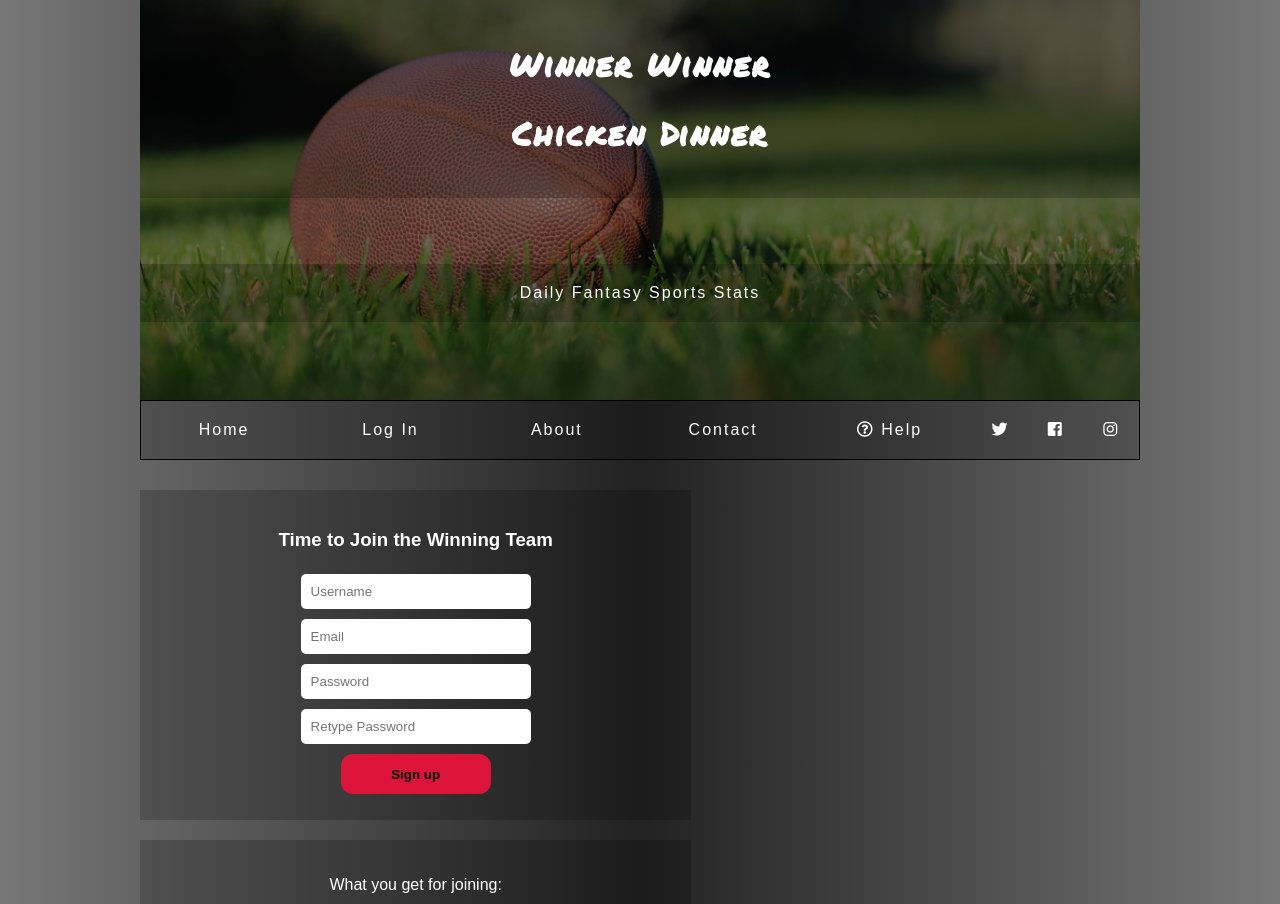
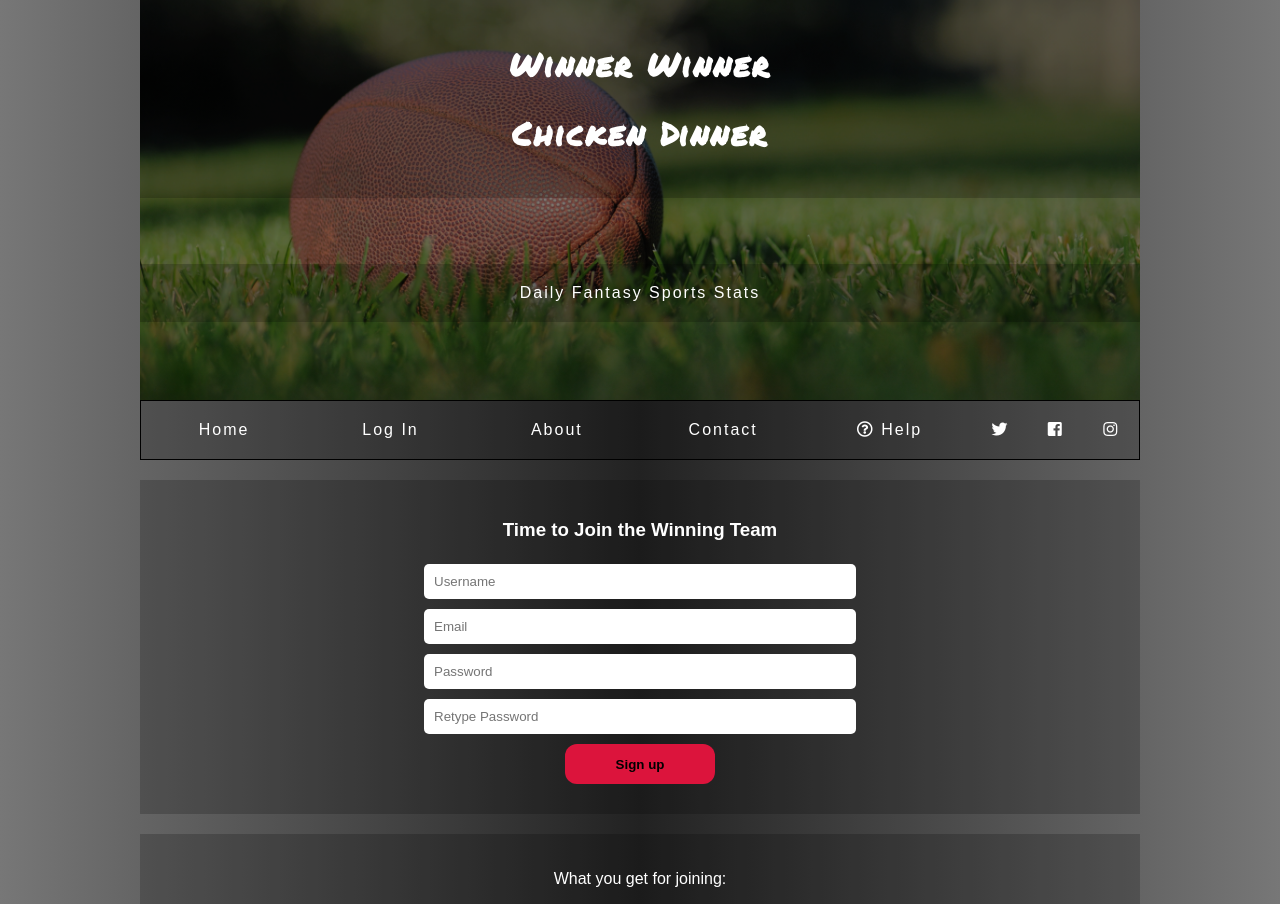
Before and after one commit to maxemileffort/wwcd-fullstack-capstone-react, a React (Create React App) app: page /user/create in a window 1280 px wide. Shown: the top 904 px of the page. Built offline with nearby package versions, Linux system fonts and the light colour scheme.

Commit message:
fixed some styling issues

```diff
--- a/src/components/content/admin.js
+++ b/src/components/content/admin.js
@@ -1,4 +1,4 @@
-import React from 'react'
+import React, { Fragment } from 'react'
 import { Link, Redirect } from "react-router-dom";
 
 export default function Admin(props){
@@ -12,9 +12,9 @@ export default function Admin(props){
         return <Redirect to="/dashboard" />
     } else if (props.appState.user.accountType === "Admin"){
         return (
-            <div>
+            <Fragment>
                 <h2>Admin Page</h2>
-                <main className="main--unflex">
+                <section>
                     <form action="#" method="post" id="db-update"
                         onSubmit={event=>{
                             event.preventDefault();
@@ -24,7 +24,7 @@ export default function Admin(props){
                             props.sendSalariesToDb(formData)
                         }}>
                         <p>Download <a className="link-no-box" href="https://www.draftkings.com/lineup/upload" target="_blank" rel="noopener noreferrer">Salaries</a></p>
-                        <section>
+                    <section>
                             <div className="file-chooser">
                                 <h4>Upload Salaries Here</h4>
                                 <input ref={file} type="file" name="salaries" id="salaries-file" accept=".csv"/>
@@ -39,8 +39,8 @@ export default function Admin(props){
                     </form>
                 <div className="results"></div>
                 <Link to="/dashboard">Dashboard</Link>
-                </main>
-            </div>
+                </section>
+            </Fragment>
             )
     } else {
        return <Redirect to="/" />
--- a/src/components/content/content.js
+++ b/src/components/content/content.js
@@ -13,7 +13,7 @@ import Contact from './contact'
 export default function Content(_props){
     console.log(_props)
     return(
-        <main>
+        <main className="main--unflex">
             <Route exact path='/' render={(props)=><LandingPage routerProps={props}/>} />
             <Route exact path='/about' component={About} />
             <Route exact path='/account' render={(props)=><Account routerProps={props} {..._props}/>} />
--- a/src/components/content/signup.js
+++ b/src/components/content/signup.js
@@ -1,4 +1,4 @@
-import React from 'react';
+import React, { Fragment } from 'react';
 import { Link } from "react-router-dom";
 
 export default function Signup(props){
@@ -8,7 +8,7 @@ export default function Signup(props){
   let password1 = React.createRef()
   let password2 = React.createRef()
     return(
-      <main className="main--unflex">
+      <Fragment>
         <section className="">
           <h3>Time to Join the Winning Team</h3>
           <form
@@ -40,6 +40,6 @@ export default function Signup(props){
           </ul>
       </section>
       <Link to="/user/login">Already have an account? <span className="underline">Login</span></Link>
-      </main>
+      </Fragment>
     )
 }
```
